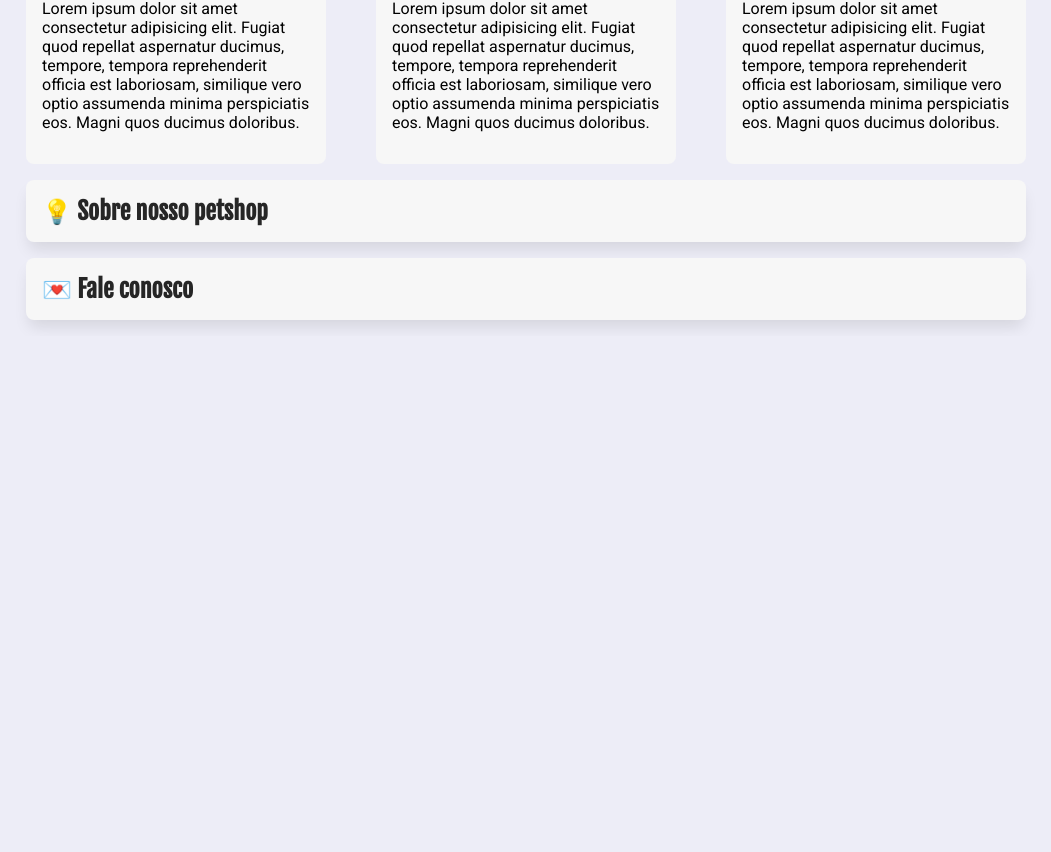
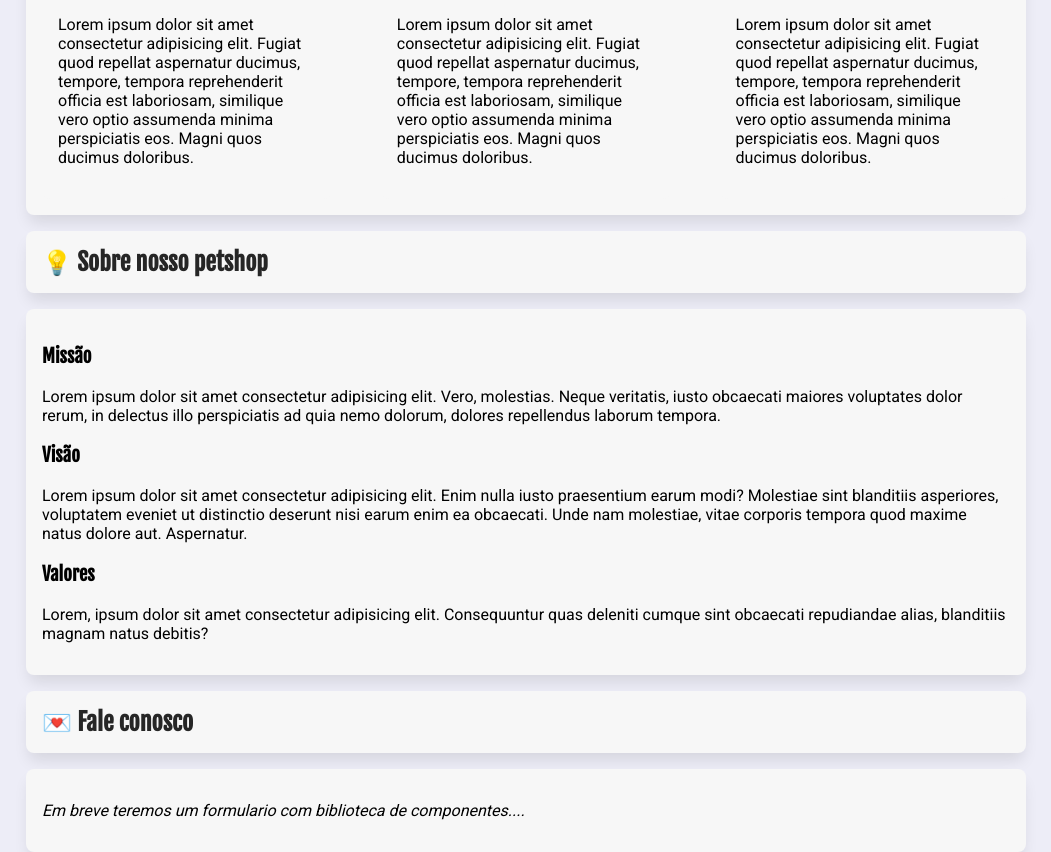
Before and after one commit to DR4CH3N/petshop-matheus, a React (Create React App) app: page / in a window 1280 px wide. Shown: the part 816-1668 px from the top of the page, without its empty margins (114-1165 px from the left). Before the commit the page ends 1152 px from the top, so only its background shows below. Built offline with nearby package versions, Linux system fonts and the light colour scheme.

Commit message:
Ajustes CSS em contato, sobre e produto

```diff
--- a/src/index.css
+++ b/src/index.css
@@ -60,3 +60,13 @@ h2 {
   max-width: 1000px;
   margin: auto;
 }
+
+#sobre,
+#produtos,
+#contato {
+  width: 100%;
+  background-color: #f7f7f7;
+  box-shadow: var(--sombra-box);
+  border-radius: var(--borda-arredondada);
+  padding: 1rem;
+}
--- a/src/pages/Contato/Contato.jsx
+++ b/src/pages/Contato/Contato.jsx
@@ -4,6 +4,13 @@ const Contato = () => {
   return (
     <section>
       <h2 className={estilos.titulo_secao}>Fale conosco</h2>
+      <div id="contato">
+        <p>
+          <i>
+            Em breve teremos um formulario com biblioteca de componentes....
+          </i>
+        </p>
+      </div>
     </section>
   );
 };
--- a/src/pages/Produtos/Produtos.jsx
+++ b/src/pages/Produtos/Produtos.jsx
@@ -5,7 +5,7 @@ const Produtos = () => {
     <section>
       <h2 className={estilos.titulo_secao}>Conheça os nossos produtos</h2>
 
-      <div className={estilos.produtos}>
+      <div id="produtos" className={estilos.produtos}>
         <article>
           <h3>Produto 1</h3>
           <p>
--- a/src/pages/Sobre/Sobre.jsx
+++ b/src/pages/Sobre/Sobre.jsx
@@ -4,6 +4,32 @@ const Sobre = () => {
   return (
     <section>
       <h2 className={estilos.titulo_secao}>Sobre nosso petshop</h2>
+
+      <div id="sobre">
+        <h3>Missão</h3>
+        <p>
+          Lorem ipsum dolor sit amet consectetur adipisicing elit. Vero,
+          molestias. Neque veritatis, iusto obcaecati maiores voluptates dolor
+          rerum, in delectus illo perspiciatis ad quia nemo dolorum, dolores
+          repellendus laborum tempora.
+        </p>
+
+        <h3>Visão</h3>
+        <p>
+          Lorem ipsum dolor sit amet consectetur adipisicing elit. Enim nulla
+          iusto praesentium earum modi? Molestiae sint blanditiis asperiores,
+          voluptatem eveniet ut distinctio deserunt nisi earum enim ea
+          obcaecati. Unde nam molestiae, vitae corporis tempora quod maxime
+          natus dolore aut. Aspernatur.
+        </p>
+
+        <h3>Valores</h3>
+        <p>
+          Lorem, ipsum dolor sit amet consectetur adipisicing elit. Consequuntur
+          quas deleniti cumque sint obcaecati repudiandae alias, blanditiis
+          magnam natus debitis?
+        </p>
+      </div>
     </section>
   );
 };
```
